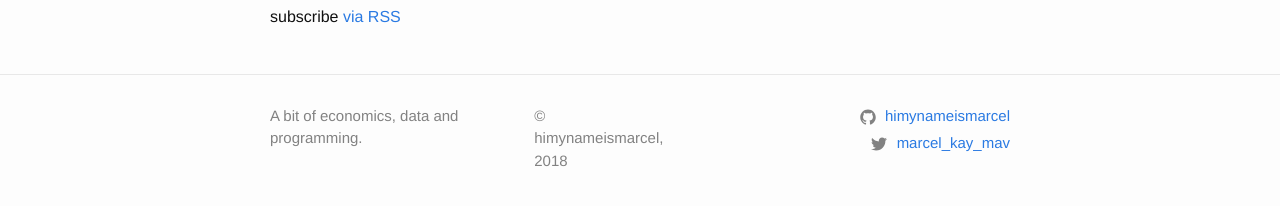
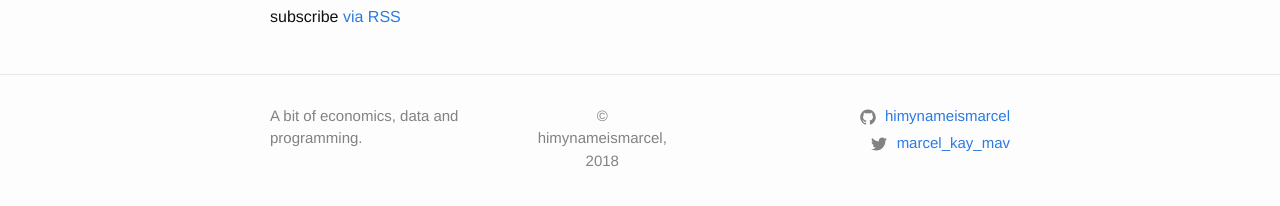
Before and after one commit to himynameismarcel/himynameismarcel.github.io, a Jekyll site: the page built from index.md, in a window 1280 px wide. Shown: the part 402-608 px from the top of the page. Built offline with Jekyll 4.4.1, drawn with Linux system fonts in a browser that asks for light colours.

Commit message:
changed alignment of col 2 in footer

```diff
--- a/_includes/footer.html
+++ b/_includes/footer.html
@@ -8,7 +8,7 @@
         </ul>
       </div>
 
-      <div class="footer-col footer-col-2">
+      <div align="center" class="footer-col footer-col-2">
             &copy; {{ site.title | escape }}, 2018
       </div>
 
```
